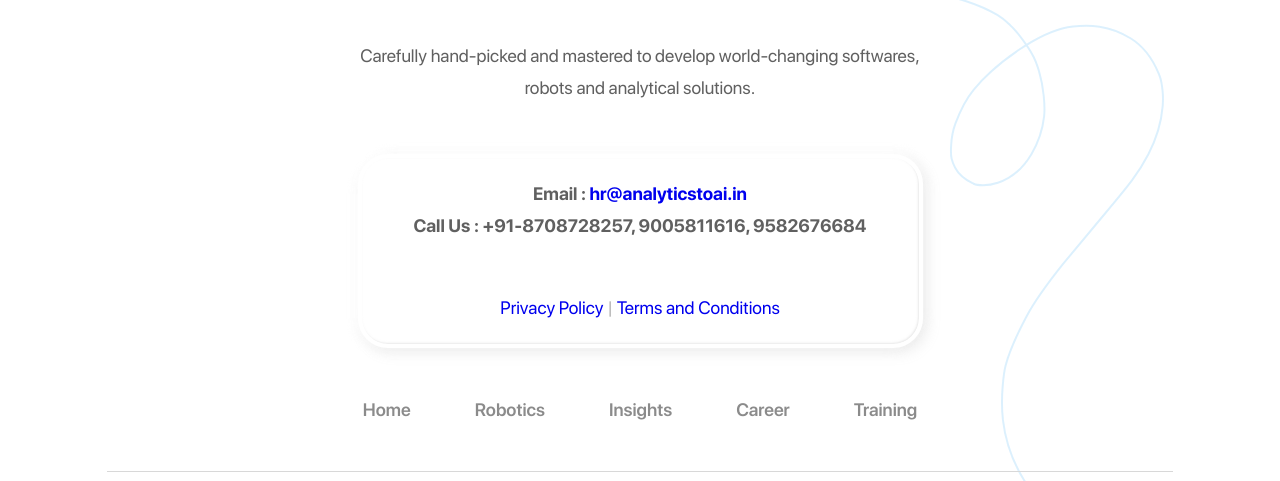
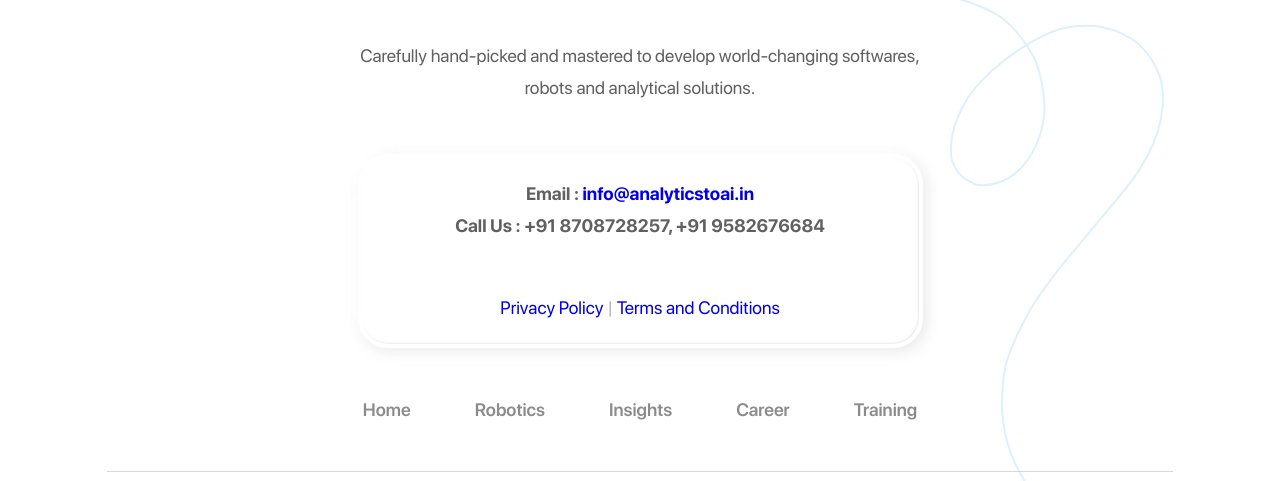
Before and after one commit to analyticstoai/analyticstoai.github.io, a plain HTML site: page easytronic.html in a window 1280 px wide. Shown: the part 8311-8792 px from the top of the page. Drawn offline with Linux system fonts and the light colour scheme; files whose address does not match are found by name.

Commit message:
change footer

```diff
--- a/easytronic.html
+++ b/easytronic.html
@@ -221,8 +221,8 @@
         <div class="footer__center center">
           <div class="footer__body"><a class="footer__logo" href="index.html"><img class="footer__pic" src="img/logo.png" alt=""></a>
             <div class="footer__text">Carefully hand-picked and mastered to develop world-changing softwares, robots and analytical solutions.</div>
-            <div class="footer__text industryicon" style="background-color: white;"><strong>Email : <a href="mailto:hr@analyticstoai.in">hr@analyticstoai.in</a></strong>
-              <div class="footer__text"><strong>Call Us : +91-8708728257, 9005811616, 9582676684</strong></div>
+            <div class="footer__text industryicon" style="background-color: white;"><strong>Email : <a href="mailto:hr@analyticstoai.in">info@analyticstoai.in</a></strong>
+              <div class="footer__text"><strong>Call Us : +91 8708728257, +91 9582676684</strong></div>
               <div class="footer__copyright"><a href="privacypolicy.html">Privacy Policy</a> | <a href="termsandconditions.html">Terms and Conditions</div>
             </div>
             <div class="footer__menu"><a class="footer__link" href="index.html">Home</a><a class="footer__link" href="easytronic.html">Robotics</a><a class="footer__link" href="#">Insights</a><a class="footer__link" href="https://forms.office.com/Pages/ResponsePage.aspx?id=a36YO1zr_E-lKCBe8vm996BSZynwMs5MtXI3IAMFRe5UQURZUEVCRTgzOUpIVDFOWjBQQklYNlZYVC4u">Career</a><a class="footer__link" href="https://analyticstoai.com">Training</a></div>
```
Also changed, not shown: ezzytalk.html (+2 -2 lines), ezzytrace.html (+2 -2 lines), index.html (+2 -2 lines), privacypolicy.html (+2 -2 lines), termsandconditions.html (+2 -2 lines).
